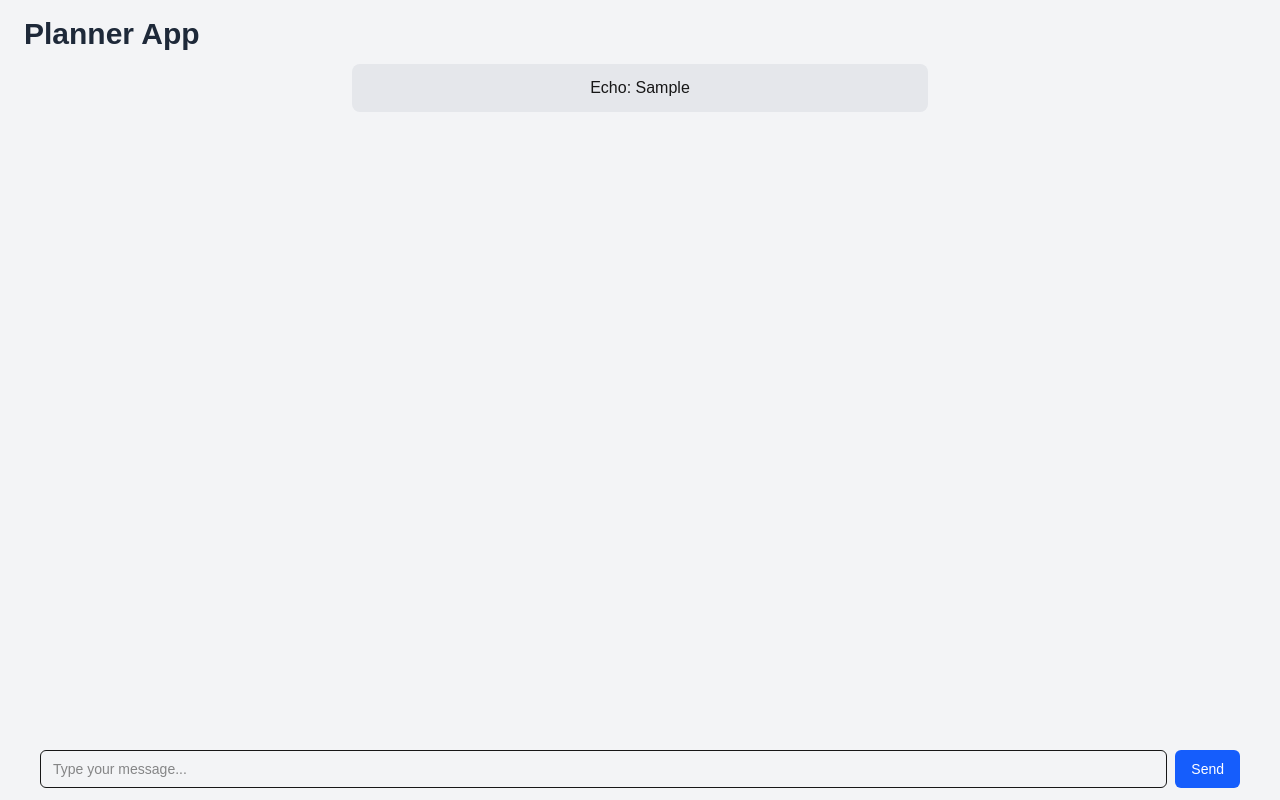
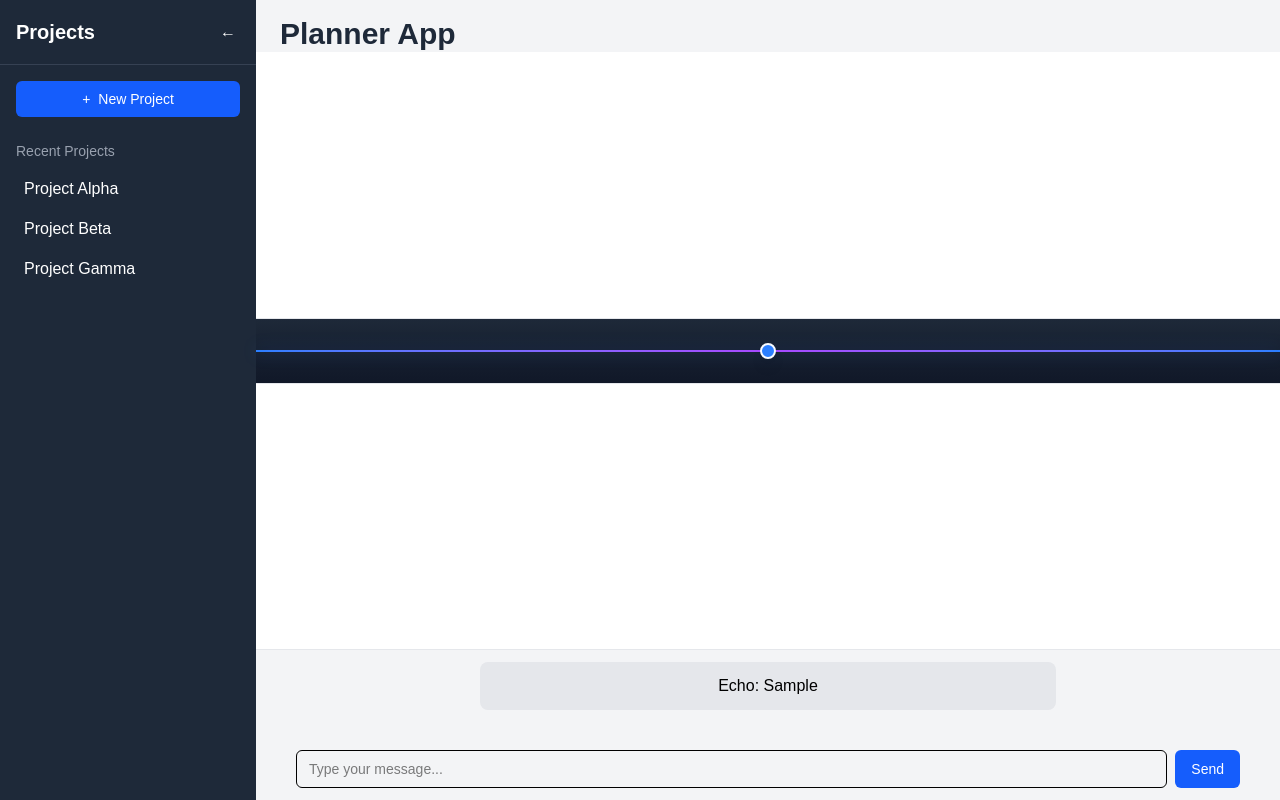
Before and after one commit to Banana1001/ShadyAgents, a Next.js app in the folder web-app/: page / in a window 1280 px wide. Both pictures are taken after typing "Sample" into the empty fields and a click on the button "Send". Built offline with nearby package versions, Linux system fonts and the light colour scheme.

Commit message:
added  project sidebar and axis

```diff
--- /dev/null
+++ b/web-app/app/components/Timeline.tsx
@@ -0,0 +1,20 @@
+interface TimelineProps {
+  className?: string;
+}
+
+export default function Timeline({ className = '' }: TimelineProps) {
+  return (
+    <div className={`h-16 bg-gradient-to-b from-gray-800 to-gray-900 relative w-full ${className}`}>
+      {/* Main timeline line */}
+      <div className="absolute left-0 right-0 h-0.5 bg-gradient-to-r from-blue-500 via-purple-500 to-blue-500 top-1/2 transform -translate-y-1/2"></div>
+
+      {/* Center marker */}
+      <div className="absolute left-1/2 top-1/2 transform -translate-x-1/2 -translate-y-1/2">
+        <div className="w-4 h-4 bg-blue-500 rounded-full border-2 border-white shadow-lg"></div>
+      </div>
+
+      {/* Glow effect */}
+      <div className="absolute left-0 right-0 h-1 bg-blue-500/20 blur-sm top-1/2 transform -translate-y-1/2"></div>
+    </div>
+  );
+}
--- a/web-app/app/page.tsx
+++ b/web-app/app/page.tsx
@@ -1,10 +1,26 @@
 'use client';
 
 import { useState } from 'react';
+import Timeline from './components/Timeline';
+
+interface Project {
+  id: string;
+  name: string;
+  createdAt: Date;
+}
 
 export default function Home() {
   const [input, setInput] = useState('');
   const [response, setResponse] = useState<string | null>(null);
+  const [selectedProject, setSelectedProject] = useState<string | null>(null);
+  const [isSidebarCollapsed, setIsSidebarCollapsed] = useState(false);
+  const [projects, setProjects] = useState<Project[]>([
+    { id: '1', name: 'Project Alpha', createdAt: new Date() },
+    { id: '2', name: 'Project Beta', createdAt: new Date() },
+    { id: '3', name: 'Project Gamma', createdAt: new Date() },
+  ]);
+  const [isCreatingProject, setIsCreatingProject] = useState(false);
+  const [newProjectName, setNewProjectName] = useState('');
 
   const sendMessage = async () => {
     if (!input.trim()) return;
@@ -25,19 +41,140 @@ export default function Home() {
     );
   };
 
+  const handleCreateProject = () => {
+    if (newProjectName.trim()) {
+      const newProject: Project = {
+        id: Date.now().toString(),
+        name: newProjectName.trim(),
+        createdAt: new Date(),
+      };
+      setProjects([...projects, newProject]);
+      setSelectedProject(newProject.id);
+      setNewProjectName('');
+      setIsCreatingProject(false);
+    }
+  };
+
+  const handleDeleteProject = (projectId: string) => {
+    setProjects(projects.filter(p => p.id !== projectId));
+    if (selectedProject === projectId) {
+      setSelectedProject(null);
+    }
+  };
+
   return (
-    <div className="flex flex-col h-screen bg-gray-100">
+    <div className="flex h-screen bg-gray-100">
+      {/* Left Sidebar */}
+      <div
+        className={`${isSidebarCollapsed ? 'w-16' : 'w-64'} bg-gray-800 text-white flex flex-col transition-all duration-300 ease-in-out`}
+      >
+        <div className="p-4 border-b border-gray-700 flex items-center justify-between">
+          {!isSidebarCollapsed && <h2 className="text-xl font-semibold">Projects</h2>}
+          <button
+            onClick={() => setIsSidebarCollapsed(!isSidebarCollapsed)}
+            className="p-1 hover:bg-gray-700 rounded"
+          >
+            {isSidebarCollapsed ? '→' : '←'}
+          </button>
+        </div>
 
+        {/* New Project Button */}
+        {!isSidebarCollapsed && (
+          <button
+            className="m-4 bg-blue-600 hover:bg-blue-700 text-white px-4 py-2 rounded-md text-sm flex items-center justify-center gap-2"
+            onClick={() => setIsCreatingProject(true)}
+          >
+            <span>+</span> New Project
+          </button>
+        )}
+
+        {/* Project Creation Modal */}
+        {isCreatingProject && !isSidebarCollapsed && (
+          <div className="fixed inset-0 bg-black bg-opacity-50 flex items-center justify-center z-50">
+            <div className="bg-white p-6 rounded-lg w-96">
+              <h3 className="text-xl font-semibold mb-4 text-gray-800">Create New Project</h3>
+              <input
+                type="text"
+                value={newProjectName}
+                onChange={(e) => setNewProjectName(e.target.value)}
+                placeholder="Project Name"
+                className="w-full p-2 border rounded mb-4 text-gray-800"
+                onKeyDown={(e) => e.key === 'Enter' && handleCreateProject()}
+              />
+              <div className="flex justify-end gap-2">
+                <button
+                  onClick={() => setIsCreatingProject(false)}
+                  className="px-4 py-2 text-gray-600 hover:bg-gray-100 rounded"
+                >
+                  Cancel
+                </button>
+                <button
+                  onClick={handleCreateProject}
+                  className="px-4 py-2 bg-blue-600 text-white rounded hover:bg-blue-700"
+                >
+                  Create
+                </button>
+              </div>
+            </div>
+          </div>
+        )}
+
+        {/* Project List */}
+        <div className="flex-1 overflow-y-auto">
+          {!isSidebarCollapsed && (
+            <div className="px-4 py-2">
+              <div className="text-sm text-gray-400 mb-2">Recent Projects</div>
+              {projects.map((project) => (
+                <div
+                  key={project.id}
+                  className="group relative"
+                >
+                  <div
+                    className={`p-2 rounded-md cursor-pointer hover:bg-gray-700 ${selectedProject === project.id ? 'bg-gray-700' : ''}`}
+                    onClick={() => setSelectedProject(project.id)}
+                  >
+                    {project.name}
+                  </div>
+                  <button
+                    onClick={() => handleDeleteProject(project.id)}
+                    className="absolute right-2 top-1/2 -translate-y-1/2 opacity-0 group-hover:opacity-100 text-red-400 hover:text-red-300"
+                  >
+                    ×
+                  </button>
+                </div>
+              ))}
+            </div>
+          )}
+        </div>
+      </div>
+
+      {/* Main Content */}
+      <div className="flex-1 flex flex-col">
         {/* Title */}
         <header className="text-3xl font-bold text-gray-800 mt-4 ml-6">
-        Planner App
+          {selectedProject ? projects.find(p => p.id === selectedProject)?.name : 'Planner App'}
         </header>
 
+        {/* Main content area with timeline and canvases */}
+        <div className="flex-1 flex flex-col">
+          {/* Top canvas area */}
+          <div className="flex-1 bg-white border-b border-gray-200">
+          </div>
 
+          {/* Timeline axis */}
+          <Timeline />
+
+          {/* Bottom canvas area */}
+          <div className="flex-1 bg-white border-t border-gray-200">
+          </div>
+        </div>
+
+        {/* Chat section */}
+        <div className="border-t border-gray-200">
           {/* Display response */}
-      <div className="flex-1 overflow-y-auto py-3 text-base">
+          <div className="overflow-y-auto py-3 text-base">
             {response && (
-          <div className="bg-gray-200 px-4 py-3 rounded-lg max-w-xl mx-auto mb-4 text-center">
+              <div className="bg-gray-200 text-black px-4 py-3 rounded-lg max-w-xl mx-auto mb-4 text-center">
                 {response}
               </div>
             )}
@@ -46,7 +183,7 @@ export default function Home() {
           {/* Input box */}
           <div className="p-3 flex gap-2 px-10">
             <input
-          className="flex-1 border rounded-md px-3 py-2 text-sm outline-none"
+              className="flex-1 border text-black rounded-md px-3 py-2 text-sm outline-none"
               placeholder="Type your message..."
               value={input}
               onChange={(e) => setInput(e.target.value)}
@@ -60,5 +197,7 @@ export default function Home() {
             </button>
           </div>
         </div>
+      </div>
+    </div>
   );
 }
```
Lines whose indentation alone changed are shown as unchanged.
